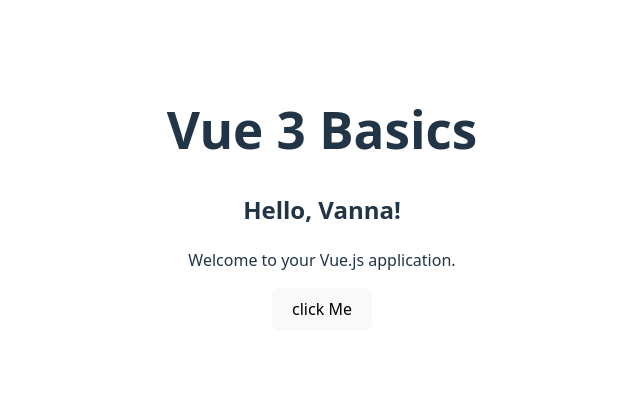
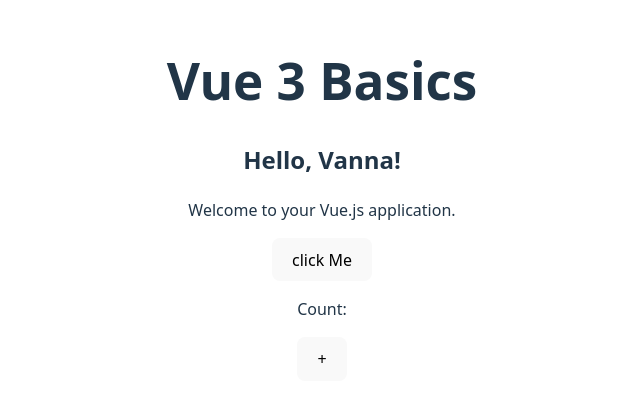
Before and after one commit to Vanna-Gio/vue-3-basics, a Vue app: page / in a window 1280 px wide. Shown: the part 201-602 px from the top of the page, without its empty margins (318-958 px from the left). Built offline with nearby package versions, Linux system fonts and the light colour scheme.

Commit message:
use composition api

```diff
--- a/src/App.vue
+++ b/src/App.vue
@@ -1,9 +1,14 @@
 <template>
   <h1>Vue 3 Basics</h1>
   <HelloWorld name="Vanna" @sayHello="handleHello"/>
+
+  <!-- 6. Composition API (core vue 3 skills) -->
+   <p>Count: {{ count }}</p>
+   <button @click="increment">+</button>
 </template>
 
 <script>
+import { ref } from 'vue';
 import HelloWorld from './components/HelloWorld.vue'
 
 export default {
@@ -16,4 +21,15 @@
     }
   }
 }
+// Composition API
+const count = ref(0);
+function increment(){
+  count.value++;
+}
+
+// Key rules:
+
+// ref() → primitive values
+
+// .value in JS, not in template
 </script>
```
